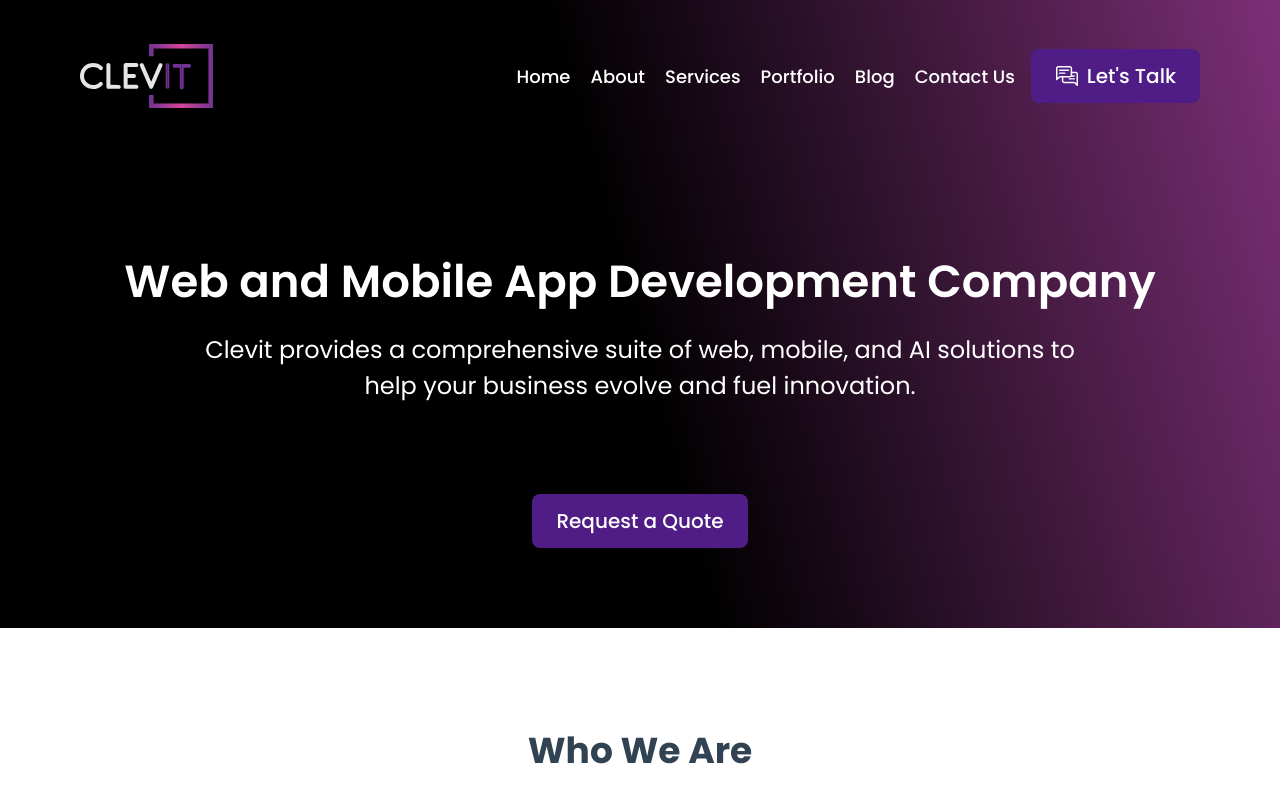
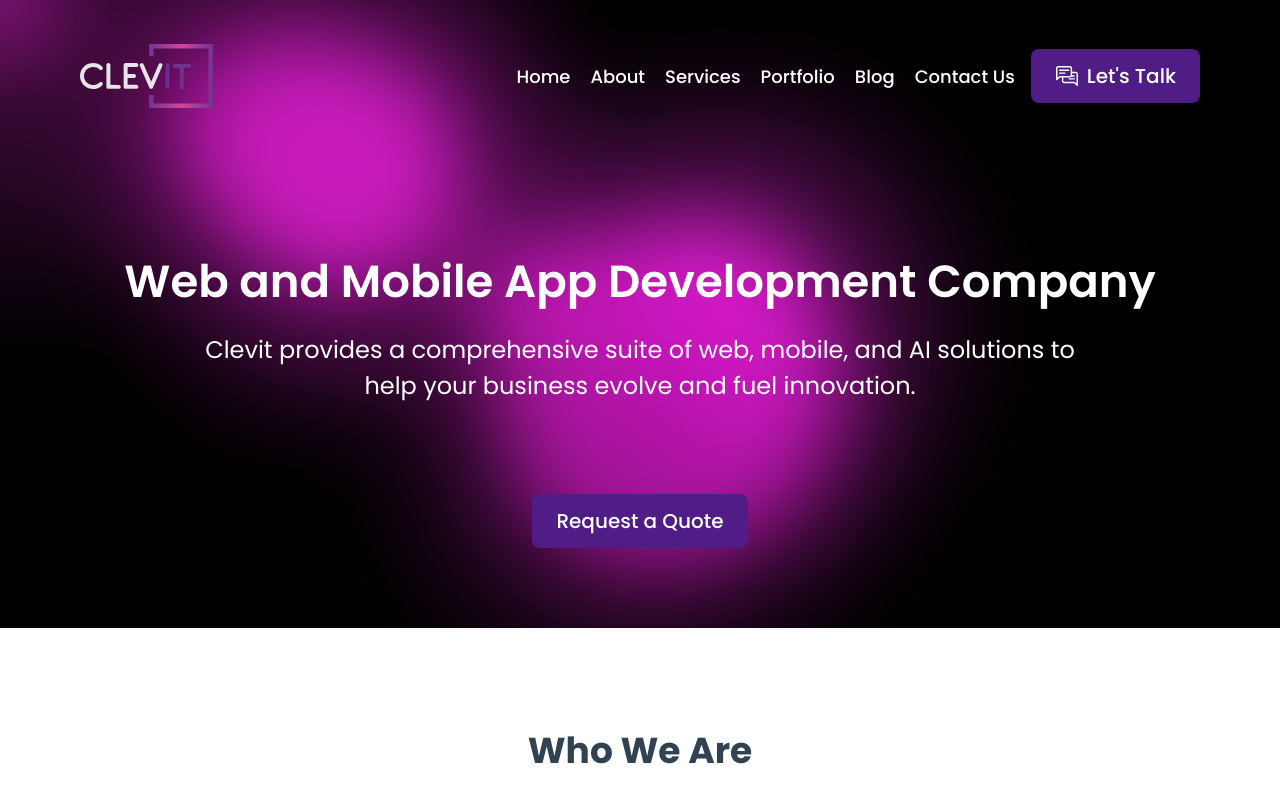
Before and after one commit to CLEVIT-Development/clevit-fe, a React (Vite) app: page / in a window 1280 px wide. Shown: the top 800 px of the page. Built offline with nearby package versions, Linux system fonts and the light colour scheme.

Commit message:
Reusable gradient animation, interactive mouse bubble animation.

```diff
--- a/src/common/layout/Heading.tsx
+++ b/src/common/layout/Heading.tsx
@@ -1,10 +1,12 @@
 import Messages from "@/assets/vectors/Messages.svg?react";
 import Header from "@/common/layout/Header.tsx";
+import { Gradient } from "@/shared/gradient/Gradient.tsx";
 import Button from "@/shared/ui/Button.tsx";
 
 const Heading = () => {
   return (
-    <div className="desktop:px-20 desktop:pt-11 desktop:pb-20 xs:px-5 xs:pt-4 xs:pb-6 bg-headingGradient flex flex-col desktop:space-y-[140px] xs:space-y-[76px]">
+    <Gradient>
+      <div className="desktop:px-20 desktop:pt-11 desktop:pb-20 xs:px-5 xs:pt-4 xs:pb-6 flex flex-col desktop:space-y-[140px] xs:space-y-[76px]">
         <Header />
         <div className="flex flex-col items-center text-center">
           <h1 className="text-white desktop:text-3xl xs:text-lg xs:font-semibold">
@@ -20,6 +22,7 @@ const Heading = () => {
           <Button className="xs:invisible desktop:visible">Request a Quote</Button>
         </div>
       </div>
+    </Gradient>
   );
 };
 
--- /dev/null
+++ b/src/shared/gradient/Gradient.tsx
@@ -0,0 +1,105 @@
+import type { ComponentPropsWithoutRef } from "react";
+import { useState } from "react";
+import { useEffect, useRef } from "react";
+import { forwardRef } from "react";
+import type { RefObject } from "react";
+
+import styles from "./styles.module.css";
+
+//TODO: add prop values for interactiveMovement: boolean,fix interactive handler to work if mouse movement is in container.
+
+interface Props extends ComponentPropsWithoutRef<"div"> {}
+
+const interactiveGradientMovement = (ref: RefObject<HTMLDivElement | null>) => {
+  const interBubble = ref.current;
+
+  if (!interBubble) {
+    return;
+  }
+
+  let targetX = 0;
+  let targetY = 0;
+  let currentX = 0;
+  let currentY = 0;
+
+  const smoothness = 20;
+
+  function move() {
+    currentX += (targetX - currentX) / smoothness;
+    currentY += (targetY - currentY) / smoothness;
+
+    if (interBubble?.style) {
+      interBubble.style.transform = `translate(${Math.round(currentX)}px, ${Math.round(currentY)}px)`;
+      requestAnimationFrame(() => {
+        move();
+      });
+    }
+  }
+
+  window.addEventListener("mousemove", (event) => {
+    targetX = event.clientX;
+    targetY = event.clientY;
+  });
+
+  move();
+};
+
+export const Gradient = forwardRef<HTMLDivElement, Props>(({ children, ...defaultProps }, ref) => {
+  const contentRef = useRef<HTMLDivElement>(null);
+  const interBubble = useRef<HTMLDivElement>(null);
+  const [height, setHeight] = useState<number>();
+
+  useEffect(() => {
+    interactiveGradientMovement(interBubble);
+  }, []);
+
+  useEffect(() => {
+    const checkHeightChange = () => {
+      const currentHeight = contentRef.current?.clientHeight;
+
+      setHeight(currentHeight);
+    };
+
+    checkHeightChange();
+
+    const observer = new ResizeObserver(checkHeightChange);
+
+    contentRef.current && observer.observe(contentRef.current);
+
+    return () => {
+      observer.disconnect();
+    };
+  }, []);
+
+  return (
+    <div ref={ref} {...defaultProps} className="w-full" style={{ height: `${height}px` }}>
+      <div className={styles.gradientBackground}>
+        <div className="absolute top-0 left-0 z-10">
+          <div ref={contentRef}>{children}</div>
+          <svg xmlns="http://www.w3.org/2000/svg" className="hidden">
+            <defs>
+              <filter id="goo">
+                <feGaussianBlur in="SourceGraphic" stdDeviation="10" result="blur" />
+                <feColorMatrix
+                  in="blur"
+                  mode="matrix"
+                  values="1 0 0 0 0  0 1 0 0 0  0 0 1 0 0  0 0 0 18 -8"
+                  result="goo"
+                />
+                <feBlend in="SourceGraphic" in2="goo" />
+              </filter>
+            </defs>
+          </svg>
+        </div>
+        <div className={styles.gradientsContainer}>
+          <div className={styles.g1}></div>
+          <div className={styles.g2}></div>
+          <div className={styles.g3}></div>
+          <div className={styles.g4}></div>
+          <div className={styles.g5}></div>
+          <div className={styles.interactive} ref={interBubble}></div>
+        </div>
+      </div>
+    </div>
+  );
+});
--- /dev/null
+++ b/src/shared/gradient/styles.module.css
@@ -0,0 +1,187 @@
+:root {
+  --color-bg1: #000000;
+  --color-bg2: #000000;
+  --color1: 137, 20, 128;
+  --color2: 182, 29, 171;
+  --color3: 200, 27, 187;
+  --color4: 239, 35, 225;
+  --color5: 255, 69, 245;
+  --color-interactive: 137, 20, 128;
+  --circle-size: 80%;
+  --blending: hard-light;
+}
+
+@keyframes moveInCircle {
+  0% {
+    transform: rotate(0deg);
+  }
+  50% {
+    transform: rotate(180deg);
+  }
+  100% {
+    transform: rotate(360deg);
+  }
+}
+
+@keyframes moveVertical {
+  0% {
+    transform: translateY(-50%);
+  }
+  50% {
+    transform: translateY(50%);
+  }
+  100% {
+    transform: translateY(-50%);
+  }
+}
+
+@keyframes moveHorizontal {
+  0% {
+    transform: translateX(-50%) translateY(-10%);
+  }
+  50% {
+    transform: translateX(50%) translateY(10%);
+  }
+  100% {
+    transform: translateX(-50%) translateY(-10%);
+  }
+}
+
+.gradientBackground {
+  width: 100%;
+  height: 100%;
+  position: relative;
+  overflow: hidden;
+  background: linear-gradient(40deg, var(--color-bg1), var(--color-bg2));
+  top: 0;
+  left: 0;
+
+  .gradientsContainer {
+    filter: url(#goo) blur(40px);
+    width: 100%;
+    height: 100%;
+  }
+
+  .g1 {
+    position: absolute;
+    background: radial-gradient(
+        circle at center,
+        rgba(var(--color1), 0.8) 0,
+        rgba(var(--color1), 0) 50%
+      )
+      no-repeat;
+    mix-blend-mode: var(--blending);
+
+    width: var(--circle-size);
+    height: var(--circle-size);
+    top: calc(50% - var(--circle-size) / 2);
+    left: calc(50% - var(--circle-size) / 2);
+
+    transform-origin: center center;
+    animation: moveVertical 30s ease infinite;
+
+    opacity: 1;
+  }
+
+  .g2 {
+    position: absolute;
+    background: radial-gradient(
+        circle at center,
+        rgba(var(--color2), 0.8) 0,
+        rgba(var(--color2), 0) 50%
+      )
+      no-repeat;
+    mix-blend-mode: var(--blending);
+
+    width: var(--circle-size);
+    height: var(--circle-size);
+    top: calc(50% - var(--circle-size) / 2);
+    left: calc(50% - var(--circle-size) / 2);
+
+    transform-origin: calc(-50% - 400px);
+    animation: moveInCircle 20s reverse infinite;
+
+    opacity: 1;
+  }
+
+  .g3 {
+    position: absolute;
+    background: radial-gradient(
+        circle at center,
+        rgba(var(--color3), 0.8) 0,
+        rgba(var(--color3), 0) 50%
+      )
+      no-repeat;
+    mix-blend-mode: var(--blending);
+
+    width: var(--circle-size);
+    height: var(--circle-size);
+    top: calc(50% - var(--circle-size) / 2 + 200px);
+    left: calc(50% - var(--circle-size) / 2 - 500px);
+
+    transform-origin: calc(50% + 400px);
+    animation: moveInCircle 40s linear infinite;
+
+    opacity: 1;
+  }
+
+  .g4 {
+    position: absolute;
+    background: radial-gradient(
+        circle at center,
+        rgba(var(--color4), 0.8) 0,
+        rgba(var(--color4), 0) 50%
+      )
+      no-repeat;
+    mix-blend-mode: var(--blending);
+
+    width: var(--circle-size);
+    height: var(--circle-size);
+    top: calc(50% - var(--circle-size) / 2);
+    left: calc(50% - var(--circle-size) / 2);
+
+    transform-origin: calc(50% - 200px);
+    animation: moveHorizontal 40s ease infinite;
+
+    opacity: 0.7;
+  }
+
+  .g5 {
+    position: absolute;
+    background: radial-gradient(
+        circle at center,
+        rgba(var(--color5), 0.8) 0,
+        rgba(var(--color5), 0) 50%
+      )
+      no-repeat;
+    mix-blend-mode: var(--blending);
+
+    width: calc(var(--circle-size) * 2);
+    height: calc(var(--circle-size) * 2);
+    top: calc(50% - var(--circle-size));
+    left: calc(50% - var(--circle-size));
+
+    transform-origin: calc(50% - 800px) calc(50% + 200px);
+    animation: moveInCircle 20s ease infinite;
+
+    opacity: 1;
+  }
+
+  .interactive {
+    position: absolute;
+    background: radial-gradient(
+        circle at center,
+        rgba(var(--color-interactive), 0.8) 0,
+        rgba(var(--color-interactive), 0) 50%
+      )
+      no-repeat;
+    mix-blend-mode: var(--blending);
+
+    width: 100%;
+    height: 100%;
+    top: -50%;
+    left: -50%;
+
+    opacity: 0.7;
+  }
+}
```
Lines whose indentation alone changed are shown as unchanged.
